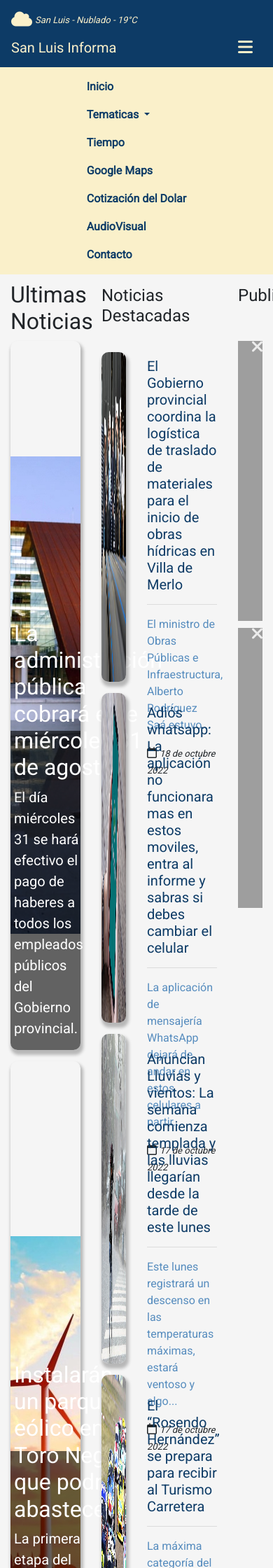
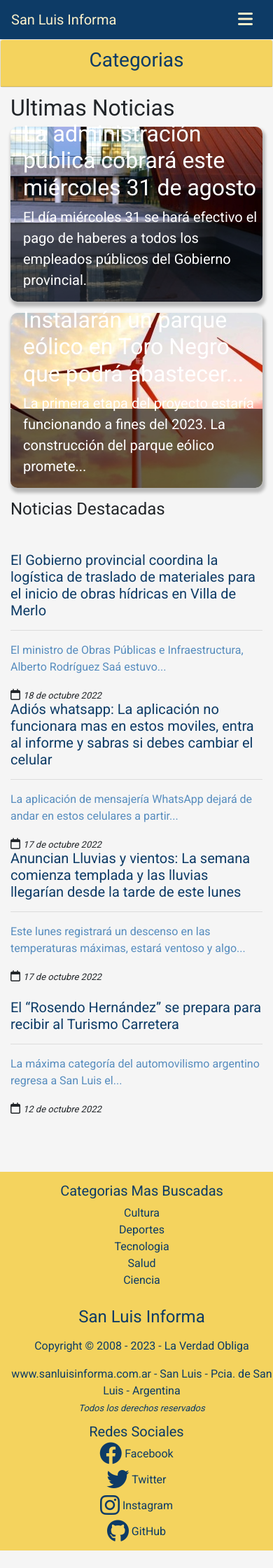
Before and after one commit to AlbLaura/AlbLaura-TP-Final-ULP, a CodeIgniter app: page /database/ in a window 390 px wide; the page is wider, and only the part inside the window is pictured. Shown: the top 2240 px of that part at 70% size. After the commit the page ends 2215 px from the top of that part, so only its background shows below. Run offline with CodeIgniter, Linux system fonts and the light colour scheme; grey boxes are pictures that could not be loaded.

Commit message:
comienzo responsive

```diff
--- a/application/views/base.php
+++ b/application/views/base.php
@@ -16,7 +16,7 @@
     <link rel="stylesheet" href="https://cdnjs.cloudflare.com/ajax/libs/font-awesome/6.2.0/css/fontawesome.min.css">
 
     <!-- CSS General -->
-    <link rel="stylesheet" href="<?=base_url();?>assets/css/style.css">
+    <link rel="stylesheet" href="<?=base_url();?>assets\css\style.css">
 
 </head>
 <body>
--- a/application/views/components/footer.php
+++ b/application/views/components/footer.php
@@ -1,8 +1,8 @@
 <div class="footer">
     <div class="row">
-        <div class="col-2 pl-5 ">
+        <div class="col-12 col-md-12 col-lg-3 text-center">
             <h5>Categorias Mas Buscadas</h5>
-            <ul>
+            <ul id="ul-footer">
                 <li><a href="<?=base_url()?>pagina/tematica/cultura">Cultura</a></li>
                 <li><a href="<?=base_url()?>pagina/tematica/deportes">Deportes</a></li>
                 <li><a href="<?=base_url()?>pagina/tematica/tecnologia">Tecnologia</a></li>
@@ -10,14 +10,14 @@
                 <li><a href="<?=base_url()?>pagina/tematica/ciencia">Ciencia</a></li>
             </ul>
         </div>
-        <div class="col-8 text-center">
-            <h4 class="mb-3"><?=nombre_empresa?></h4>
+        <div class="col-12 col-md-12 col-lg-6 text-center">
+            <h4 class="mb-3 footer-title"><?=nombre_empresa?></h4>
             <p>Copyright © 2008 - <?=$anio?> - La Verdad Obliga</p>
-            <p><a href="https://sanluisinforma.com.ar" target="_blank"><?=$direccion?></a> - San Luis - Pcia. de San Luis - Argentina</p>
-            <span class="mt-2">Todos los derechos reservados</span>
+            <p id="direccion"><a href="https://sanluisinforma.com.ar" target="_blank"><?=$direccion?></a> - San Luis - Pcia. de San Luis - Argentina</p>
+            <span>Todos los derechos reservados</span>
         </div>
-        <div class="col-2 pr-5">
-            <h5>Redes Sociales</h5>
+        <div class="col-sm-12 col-md-12 col-lg-3 text-center">
+            <h5 class="footer-title">Redes Sociales</h5>
             <div class="redes">
                 <a id="fb" href="https://www.facebook.com/informasanluis" target="_blank">
                     <i class="fa-brands fa-facebook fa-2xl"></i> Facebook
--- a/application/views/components/header.php
+++ b/application/views/components/header.php
@@ -1,6 +1,6 @@
 <header>
-    <nav class="navbar d-flex justify-content-between col-12">
-        <ul class="navbar-nav">
+    <nav class="navbar d-flex justify-content-between">
+        <ul class="navbar-nav" id="resumen-time">
             <li class="nav-item">
                 <a class="nav-link" href="<?=base_url()?>pagina/menu/tiempo"><i class="fa-solid fa-cloud fa-xl"></i> <span>San Luis - Nublado - 19°C</span></a>
             </li>
--- a/application/views/components/navbar.php
+++ b/application/views/components/navbar.php
@@ -1,4 +1,12 @@
-<nav>
+<nav id="accordion">
+    <div class="card">
+        <div class="card-header text-center">
+            <a class="card-link" data-toggle="collapse" href="#collapseOne">
+                <h3>Categorias</h3>
+            </a>
+        </div>
+        <div id="collapseOne" class="collapse" data-parent="#accordion">
+            <div class="card-body col-md-12">
                 <div class="navbar navbar-expand-sm justify-content-center">
                     <!-- Links -->
                     <ul class="navbar-nav">
@@ -36,4 +44,7 @@
                         </li>
                     </ul>
                 </div>
+            </div>
+        </div>
+    </div>
 </nav>
--- a/application/views/paginas/index.php
+++ b/application/views/paginas/index.php
@@ -1,19 +1,8 @@
 <div class="container-fluid">
-
-    <div class="row">
-        <div class="col-4">
-            <h2 class="titulo">ultimas noticias</h2>
-        </div>
-        <div class="col-6">
-            <h4 class="titulo mt-3">noticias destacadas</h4>
-        </div>
-        <div class="col-2">
-            <h4 class="titulo mt-3">publicidad</h4>
-        </div>
-    </div>
     <div class="row">
         <!-- NOTICIAS PRINCIPALES -->
-        <div class="col-4">
+        <div class="col-12 col-lg-4">
+            <h2 class="titulo">ultimas noticias</h2>
             <div class="noticia np-1">
                 <a href="https://sanluisinforma.com.ar/la-administracion-publica-cobrara-este-miercoles-31-de-agosto/" target="_blank" class="overlay">
                     <h5 class="overlay__titulo">La administración pública cobrará este miércoles 31 de agosto</h5>
@@ -28,7 +17,8 @@
             </div>
         </div>
         <!-- NOTICIAS SECUNDARIAS -->
-        <div class="col-2">
+        <div class="col-lg-2">
+            <h4 class="titulo mt-3">noticias destacadas</h4>
             <div class="secundaria n-1 mt-3">
                 <a href="https://sanluisinforma.com.ar/el-gobierno-provincial-coordina-la-logistica-de-traslado-de-materiales-para-el-inicio-de-obras-hidricas-en-villa-de-merlo/" target="_blank">
                     <img src="<?=base_url()?>assets/imagenes/merlo.jpg">
@@ -51,8 +41,8 @@
             </div>
         </div>
         <!-- INFO -->
-        <div class="col-4">
-            <div class="info mt-4">
+        <div class="col-12 col-lg-4 info-noticias">
+            <div class="info">
                 <a href="https://sanluisinforma.com.ar/el-gobierno-provincial-coordina-la-logistica-de-traslado-de-materiales-para-el-inicio-de-obras-hidricas-en-villa-de-merlo/"  target="_blank">
                     <h5>
                         El Gobierno provincial coordina la logística de traslado de materiales para el inicio de obras hídricas en Villa de Merlo
@@ -64,7 +54,7 @@
                 </a>
                 <i class="fa-regular fa-calendar"></i> <span>18 de octubre 2022</span>
             </div>
-            <div class="info mt-4">
+            <div class="info">
                 <a href="https://sanluisinforma.com.ar/adios-whatsapp-la-aplicacion-no-funcionara-mas-en-estos-moviles-entra-al-informe-y-sabras-si-debes-cambiar-el-celu/"  target="_blank">
                     <h5>
                         Adiós whatsapp: La aplicación no funcionara mas en estos moviles, entra al informe y sabras si debes cambiar el celular
@@ -76,7 +66,7 @@
                 </a>
                 <i class="fa-regular fa-calendar"></i> <span>17 de octubre 2022</span>
             </div>
-            <div class="info mt-4">
+            <div class="info">
                 <a href="https://sanluisinforma.com.ar/anuncian-lluvias-y-vientos-la-semana-comienza-templada-y-las-lluvias-llegarian-desde-la-tarde-de-este-lunes/"  target="_blank">
                     <h5>
                         Anuncian Lluvias y vientos: La semana comienza templada y las lluvias llegarían desde la tarde de este lunes
@@ -88,7 +78,7 @@
                 </a>
                 <i class="fa-regular fa-calendar"></i> <span>17 de octubre 2022</span>
             </div>
-            <div class="info mt-4">
+            <div class="info">
                 <a href="https://sanluisinforma.com.ar/el-rosendo-hernandez-se-prepara-para-recibir-al-turismo-carretera/"  target="_blank">
                     <h5>
                         El “Rosendo Hernández” se prepara para recibir al Turismo Carretera
@@ -101,15 +91,11 @@
                 <i class="fa-regular fa-calendar"></i> <span>12 de octubre 2022</span>
             </div>
         </div>
-        <div class="col-2">
+        <div class="col-sm-12 col-lg-2" id="publi-vert">
+            <h4 class="titulo mt-3">publicidad</h4>
             <?=$publicidad_ver?>
             <?=$publicidad_ver2?>
         </div>
     </div>
-    <div class="row">
-        <div class="col-3"></div>
-        <div class="col-6"><?=$publicidad_hor?></div> <!-- publicidad -->
-        <div class="col-3"></div>
-    </div>
 
 </div>
--- a/assets/css/style.css
+++ b/assets/css/style.css
@@ -76,6 +76,7 @@ a:hover {
 }
 .info {
     height: 20%;
+    margin-top: 4.5%;
 }
 .info h5 {
     color: #0D3B66;
@@ -469,6 +470,71 @@ header .navbar ul li a:hover {
 /* Tematicas */
 /* ------------------------------------------- */
 
-/*
-    Prueba responsive
-*/
+/**/
+#accordion .card .card-header {
+    background-color: #F4D35E;
+    color:#022241;
+}
+#collapseOne .card-body {
+    padding: 0px;
+}
+.info-noticias {
+    padding-top: 2%;
+}
+@media screen and (max-width: 990px){
+    *{
+        transition: all 1s;
+    }
+    #direccion {
+        margin-bottom: 0px;
+    }
+    #ul-footer {
+        padding-left: 0px;
+    }
+    .footer .row .col-12 {
+        padding-right: 0px;
+    }
+    .footer-title {
+        margin-top: 10px;
+    }
+    .navbar-expand-sm .navbar-nav {
+        flex-direction: column;
+    }
+    #resumen-time {
+        display: none;
+    }
+    .navbar-nav{
+        align-items: center;
+    }
+    #publi-vert {
+        display:none;
+    }
+    .noticia{
+        position: relative;
+        border-radius: 10px;
+        height: 250px;
+        background-position: center;
+        background-repeat: no-repeat;
+        box-shadow: 2px 5px 4px 2px rgba(0, 0, 0, 0.25);
+    }
+    .secundaria {
+        display: none;
+    }
+    .info {
+        margin-top: 30px;
+    }
+    #recuadro_login {
+        margin: auto;
+        width: 100%;
+        height: 500px;
+        background-color: #F5F5F5;
+        padding: 5%;
+        box-shadow: 2px 5px 4px 2px rgba(0, 0, 0, 0.25);
+        color: #0D3B66;
+        font-weight: bold;
+        border-radius: 10px;
+
+    }
+
+
+}
```
Also changed, not shown: application/views/paginas/login.php (+8 -8 lines). Lines whose indentation alone changed are shown as unchanged.
